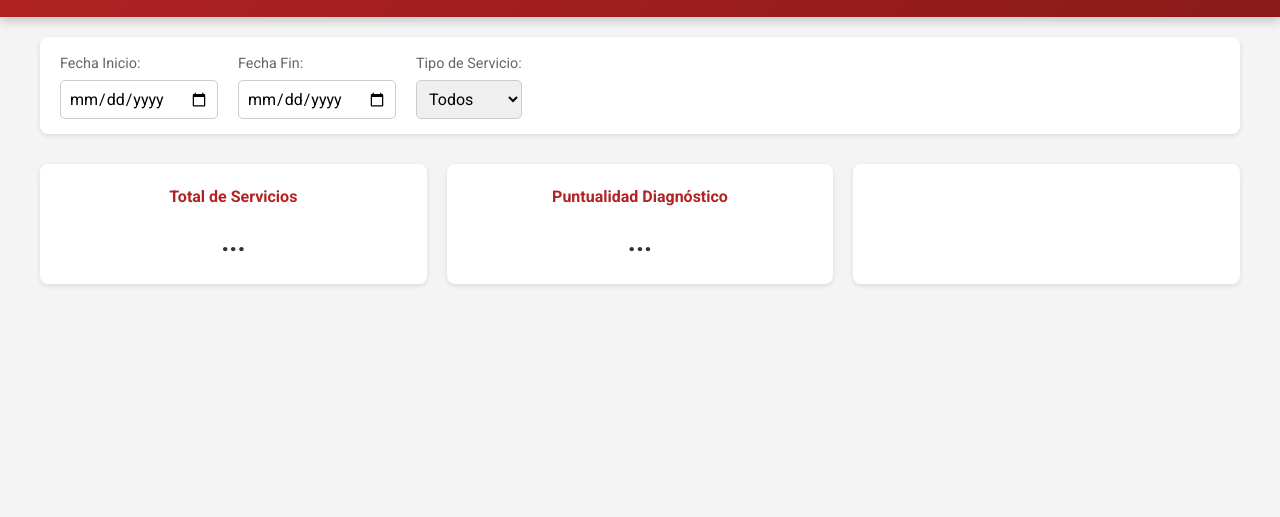
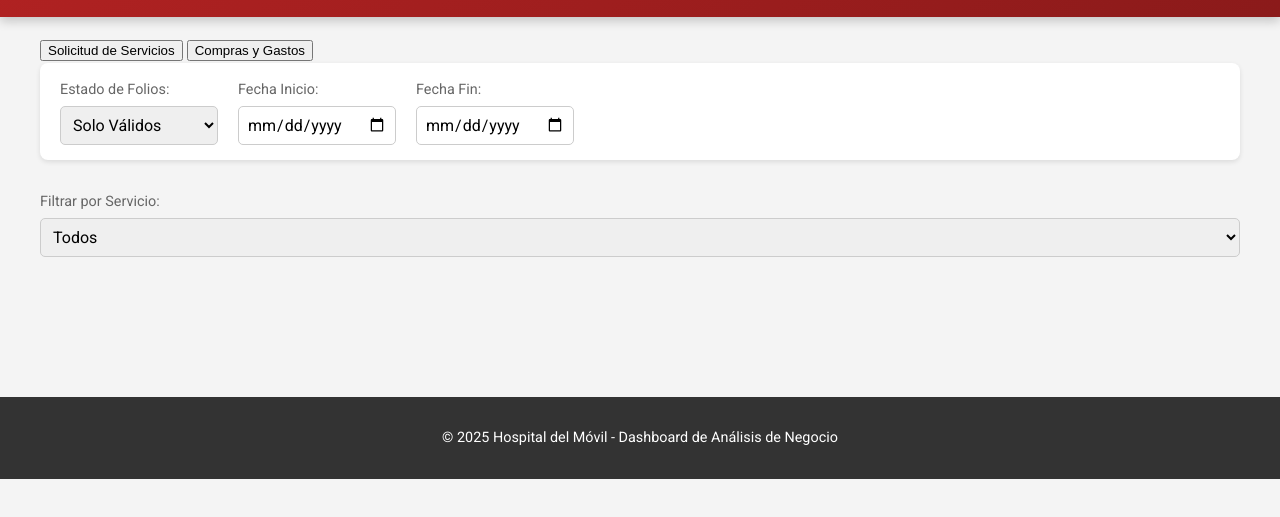
Before and after one commit to HDM-Juan/AnalisisContinuoHDM, a plain HTML site: page index.html in a window 1280 px wide. Shown: the part 89-606 px from the top of the page. Drawn offline with nearby package versions, Linux system fonts and the light colour scheme; no server answers.

Commit message:
Add navigation and filter sections to index.html

```diff
--- a/index.html
+++ b/index.html
@@ -19,7 +19,20 @@
     </header>
 
     <main class="container">
+        <nav class="tab-nav">
+            <button class="tab-button active" data-tab="servicios">Solicitud de Servicios</button>
+            <button class="tab-button" data-tab="compras">Compras y Gastos</button>
+        </nav>
+
         <section class="filters-container">
+            <div class="filter-group">
+                <label for="validez-filter">Estado de Folios:</label>
+                <select id="validez-filter">
+                    <option value="validos">Solo Válidos</option>
+                    <option value="cancelados">Solo Cancelados</option>
+                    <option value="todos">Todos</option>
+                </select>
+            </div>
             <div class="filter-group">
                 <label for="startDate">Fecha Inicio:</label>
                 <input type="date" id="startDate">
@@ -28,21 +41,31 @@
                 <label for="endDate">Fecha Fin:</label>
                 <input type="date" id="endDate">
             </div>
-            <div class="filter-group">
-                <label for="serviceTypeFilter">Tipo de Servicio:</label>
-                <select id="serviceTypeFilter">
-                    <option value="todos">Todos</option>
-                </select>
-            </div>
         </section>
 
-        <section id="kpi-container" class="kpi-grid">
-            <div class="kpi-card">
-                <h4>Total de Servicios</h4>
-                <p id="total-servicios">...</p>
+        <div id="servicios-content" class="tab-content active">
+            <div class="filter-group">
+                <label for="serviceTypeFilter">Filtrar por Servicio:</label>
+                <select id="serviceTypeFilter"><option value="todos">Todos</option></select>
             </div>
-            <div class="kpi-card">
-                <h4>Puntualidad Diagnóstico</h4>
-                <p id="puntualidad">...</p>
-            </div>
-            <div class="kpi-card">
+            <section id="kpi-container" class="kpi-grid"></section>
+            <section class="charts-grid"></section>
+            <section class="cost-analysis-section"></section>
+        </div>
+
+        <div id="compras-content" class="tab-content">
+            <section id="compras-kpi-container" class="kpi-grid"></section>
+            <section id="compras-charts-grid" class="charts-grid"></section>
+            <section id="compras-table-container" class="table-container"></section>
+        </div>
+    </main>
+
+    <footer class="main-footer">
+        <p>© 2025 Hospital del Móvil - Dashboard de Análisis de Negocio</p>
+    </footer>
+
+    <script src="https://cdn.jsdelivr.net/npm/chart.js"></script>
+    <script src="https://cdnjs.cloudflare.com/ajax/libs/papaparse/5.3.2/papaparse.min.js"></script>
+    <script src="script.js"></script>
+</body>
+</html>
```
